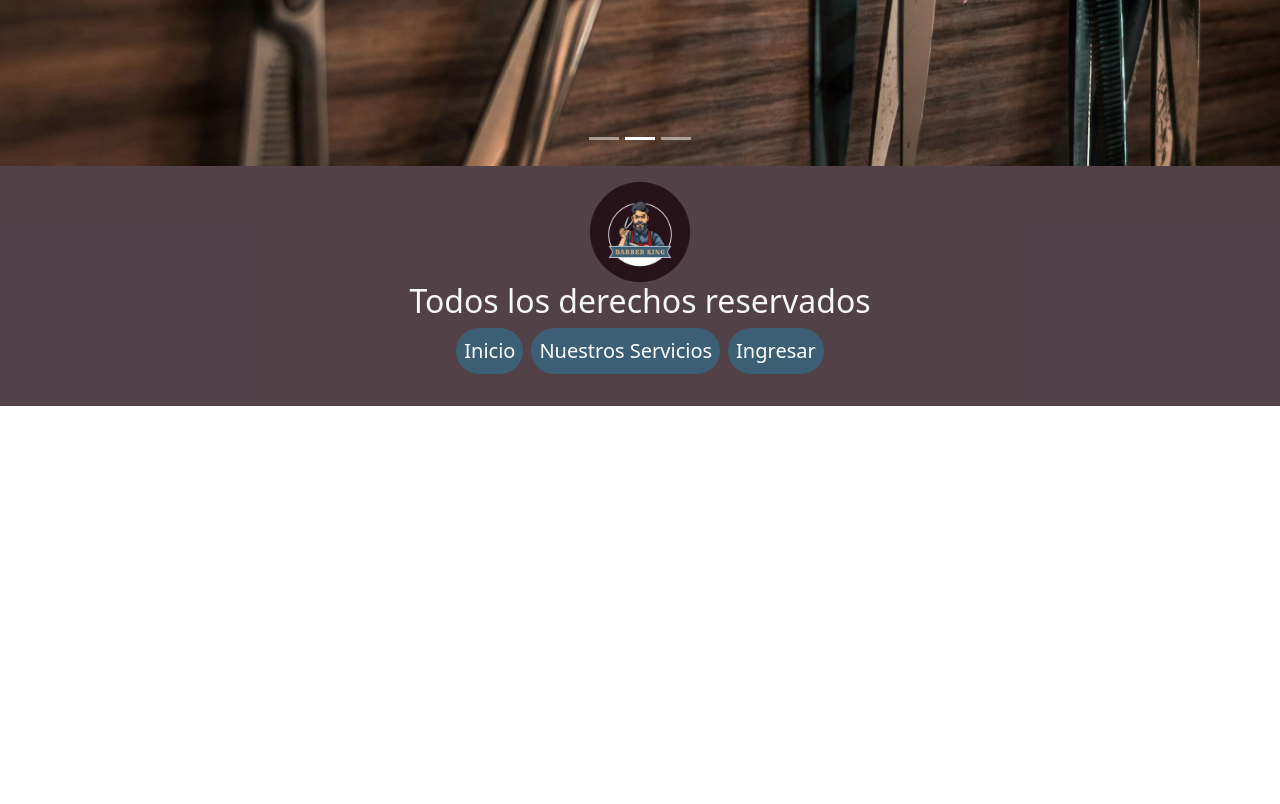
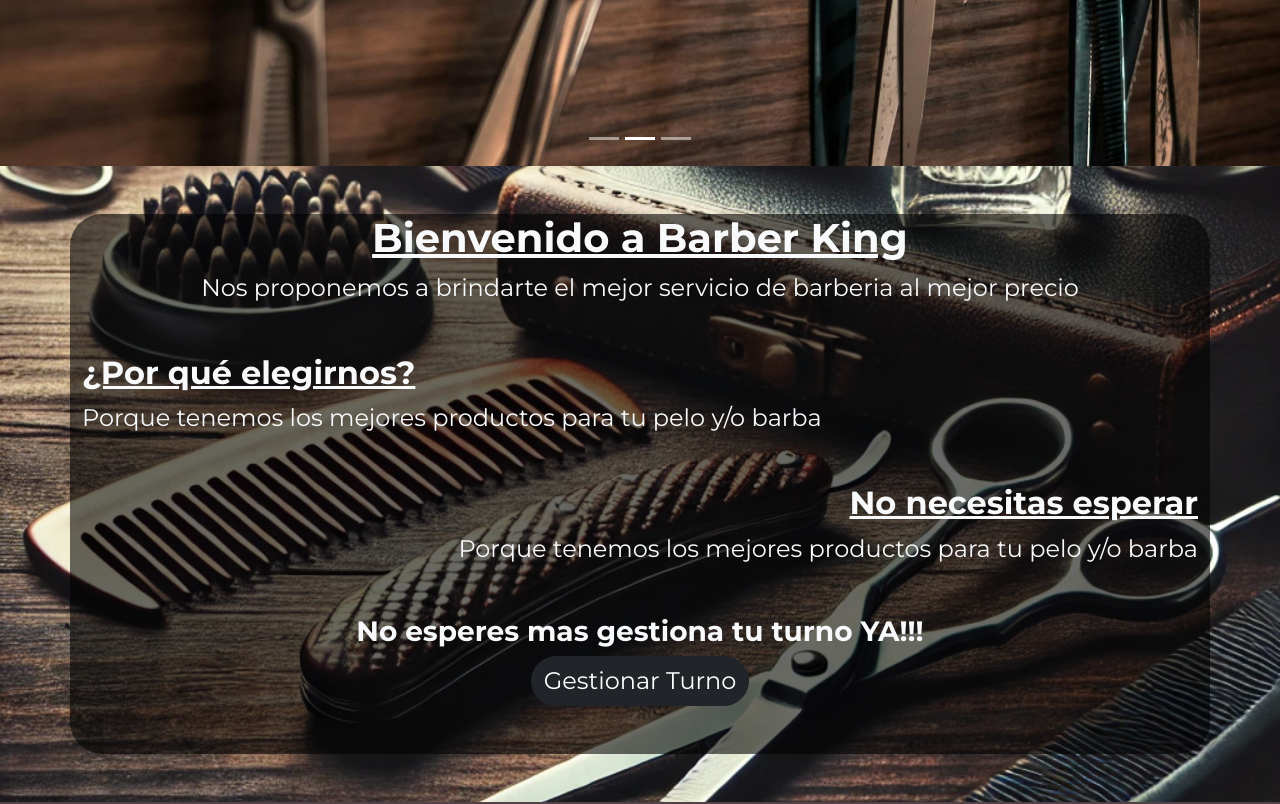
Before and after one commit to Juliancito1/BarberKing, a React (Vite) app: page / in a window 1280 px wide. Shown: the part 540-1344 px from the top of the page. Before the commit the page ends 946 px from the top, so only its background shows below. Built offline with nearby package versions, Linux system fonts and the light colour scheme.

Commit message:
Se realizo otra seccion en la pagina principal

```diff
--- a/src/App.css
+++ b/src/App.css
@@ -1,11 +1,29 @@
+@import url('https://fonts.googleapis.com/css2?family=Montserrat:ital,wght@0,100..900;1,100..900&display=swap');
+
 #root {
   display: flex;
   flex-direction: column;
   min-height: 100vh;
+  font-family: 'Montserrat', sans-serif;
+}
+
+h1,h2,h3,h4,h5,h6{
+  font-weight: bold;
+}
+
+h1:hover, h2:hover, h3:hover {
+  color: #d4af37;
 }
 
 .mainSection{
   flex-grow: 1;
+}
+
+.fondo{
+  background-image: url(./img/Fondo.png);
+  background-repeat: no-repeat;
+  background-size: cover;
+  background-position: center;
 }
 
 .logo{
@@ -39,3 +57,15 @@
   object-fit:cover;
   object-position: center;
 }
+
+.btn-dark {
+  transition: transform 0.2s ease;
+}
+
+.btn-dark:hover {
+  transform: scale(1.1);
+}
+
+.fondoArticulo{
+  background-color: rgba(0, 0, 0, 0.582)
+}
--- a/src/pages/Home.jsx
+++ b/src/pages/Home.jsx
@@ -1,10 +1,42 @@
 import React from "react";
 import Banner from "../components/Banner";
+import { Button } from "react-bootstrap";
 
 const Home = () => {
   return (
-    <section className="mainSection">
-      <Banner/>
+    <section className="mainSection fondo">
+      <div className="d-none d-md-inline">
+        <Banner />
+      </div>
+      <article className="my-5 container text-light fondoArticulo rounded-5">
+        <h1 className="text-center">
+          <u>Bienvenido a Barber King</u>
+        </h1>
+        <p className="text-center fs-4">
+          Nos proponemos a brindarte el mejor servicio de barberia al mejor
+          precio
+        </p>
+        <div>
+        <h2 className="mt-5">
+          <u>¿Por qué elegirnos?</u>
+        </h2>
+        <p className="fs-4">
+          Porque tenemos los mejores productos para tu pelo y/o barba
+        </p>
+        </div>
+        <div>
+        <h2 className="text-end mt-5">
+          <u>No necesitas esperar</u>
+        </h2>
+        <p className="text-end fs-4">
+          Porque tenemos los mejores productos para tu pelo y/o barba
+        </p>
+        </div>
+        <div className="text-center my-5">
+        <h3 className="text-center">No esperes mas gestiona tu turno YA!!!</h3>
+        <Button className="btn-dark rounded-pill mb-5 fs-4">Gestionar Turno</Button>
+        </div>
+      </article>
     </section>
   );
 };
```
Also changed, not shown: src/img/Fondo.png (added).
